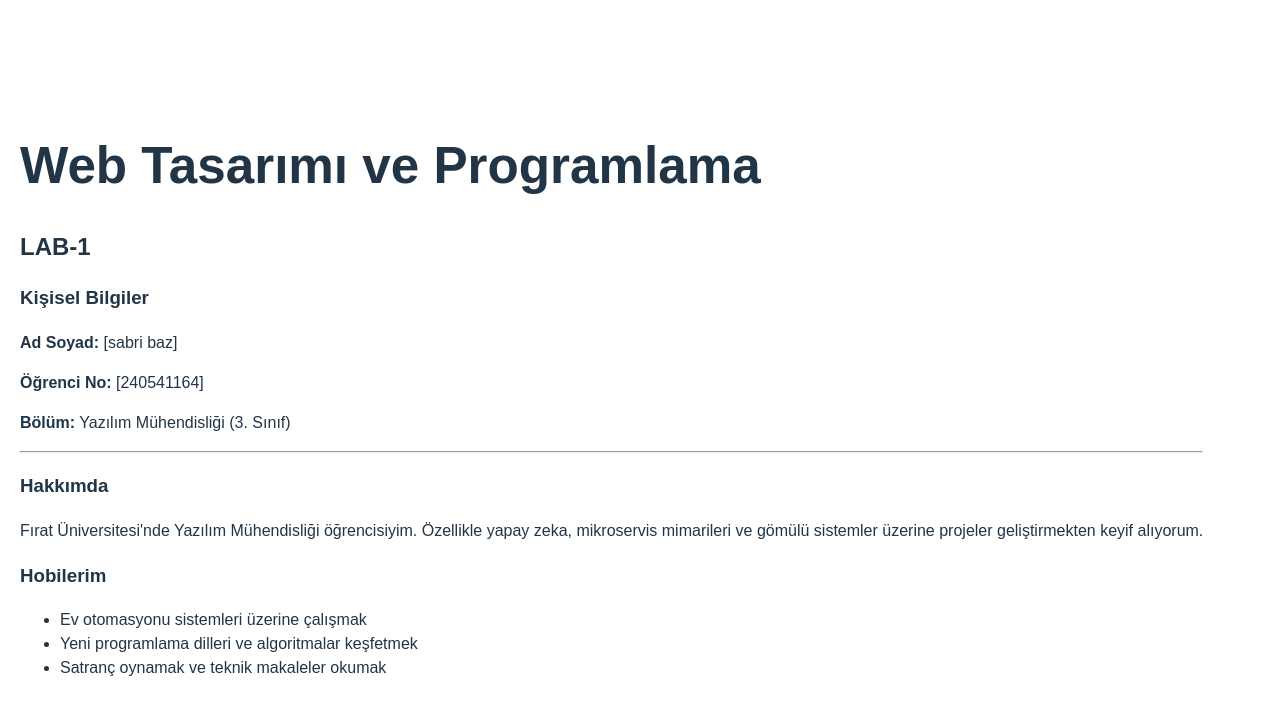
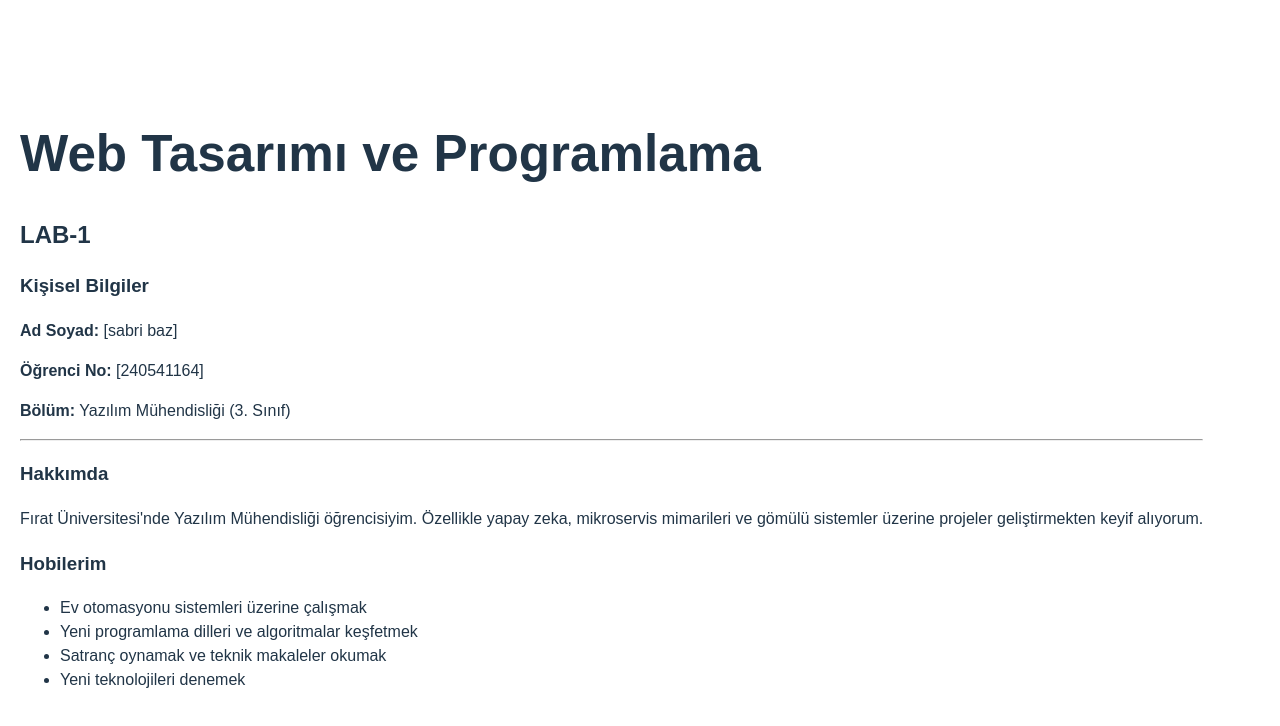
Before and after one commit to sabri-baz/web-lab-hello, a React (Vite) app: page / in a window 1280 px wide. Shown: the top 726 px of the page. Built offline with nearby package versions, Linux system fonts and the light colour scheme.

Commit message:
hobi_ekleme

```diff
--- a/src/App.tsx
+++ b/src/App.tsx
@@ -29,6 +29,7 @@ function App() {
           <li>Ev otomasyonu sistemleri üzerine çalışmak</li>
           <li>Yeni programlama dilleri ve algoritmalar keşfetmek</li>
           <li>Satranç oynamak ve teknik makaleler okumak</li>
+          <li>Yeni teknolojileri denemek</li>
         </ul>
       </section>
     </div>
```
